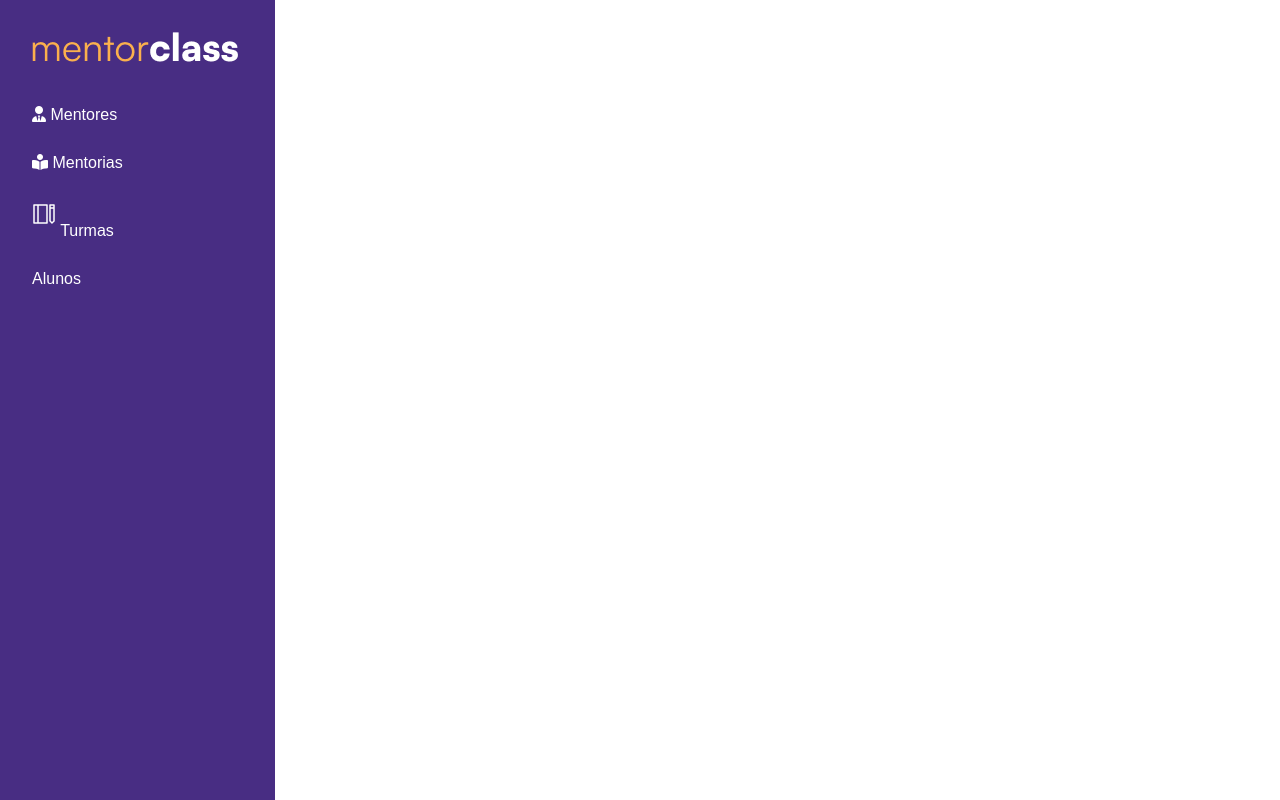
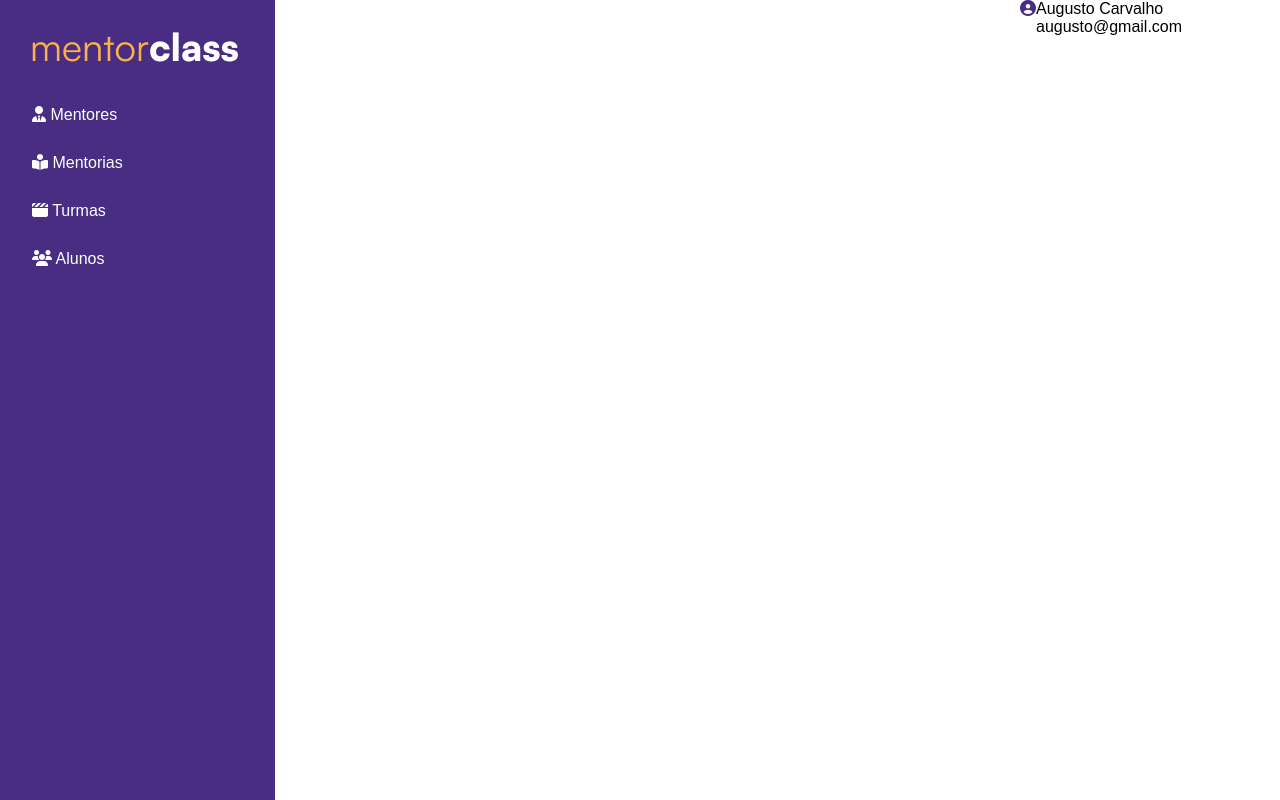
Before and after one commit to Luiz-de-Lima/projeto_modulo-1, a plain HTML site: page pages/mentores.html in a window 1280 px wide. Shown: the top 800 px of the page. Drawn offline with Linux system fonts and the light colour scheme.

Commit message:
criando area de usuario logado

```diff
--- a/pages/mentores.html
+++ b/pages/mentores.html
@@ -15,20 +15,31 @@
 </head>
 
 <body>
+  <div class="container" style="display: flex;justify-content: space-between">
     <header>
       <picture><img src="../images/mentorclass.png" alt="logo mentorclass"></picture>
       <nav class="navbar">
         <ul>
-
-        <li><a href="#"> <i class="fa-solid fa-user-tie"></i>
-            Mentores</a></li>
+          <li><a href="#"><i class="fa-solid fa-user-tie"></i>
+              Mentores</a>
+          </li>
           <li><a href="#"><i class="fa-solid fa-book-open-reader"></i> Mentorias</a></li>
-        <li><a href="#"><i><img src="../images/notebook-and-pen.png" alt=""></i> Turmas</a></li>
-        <li><a href="#">Alunos</a></li>
+          <li><a href="#"><i class="fa-solid fa-clapperboard"></i> Turmas</a></li>
+          <li><a href="#"><i class="fa-solid fa-users"></i> Alunos</a></li>
         </ul>
       </nav>
     </header>
 
+    <div class="user-info" id="userLoggedInName" style="display: flex;width: 260px;">
+      <i class="fa-solid fa-circle-user" style="color: #482d83;;"></i>
+      <div>
+        <p>Augusto Carvalho</p>
+        <span>augusto@gmail.com</span>
+      </div>
+
+    </div>
+
+  </div>
 
   <script src="https://kit.fontawesome.com/ac6f22b722.js" crossorigin="anonymous"></script>
 
```
Lines whose indentation alone changed are shown as unchanged.
